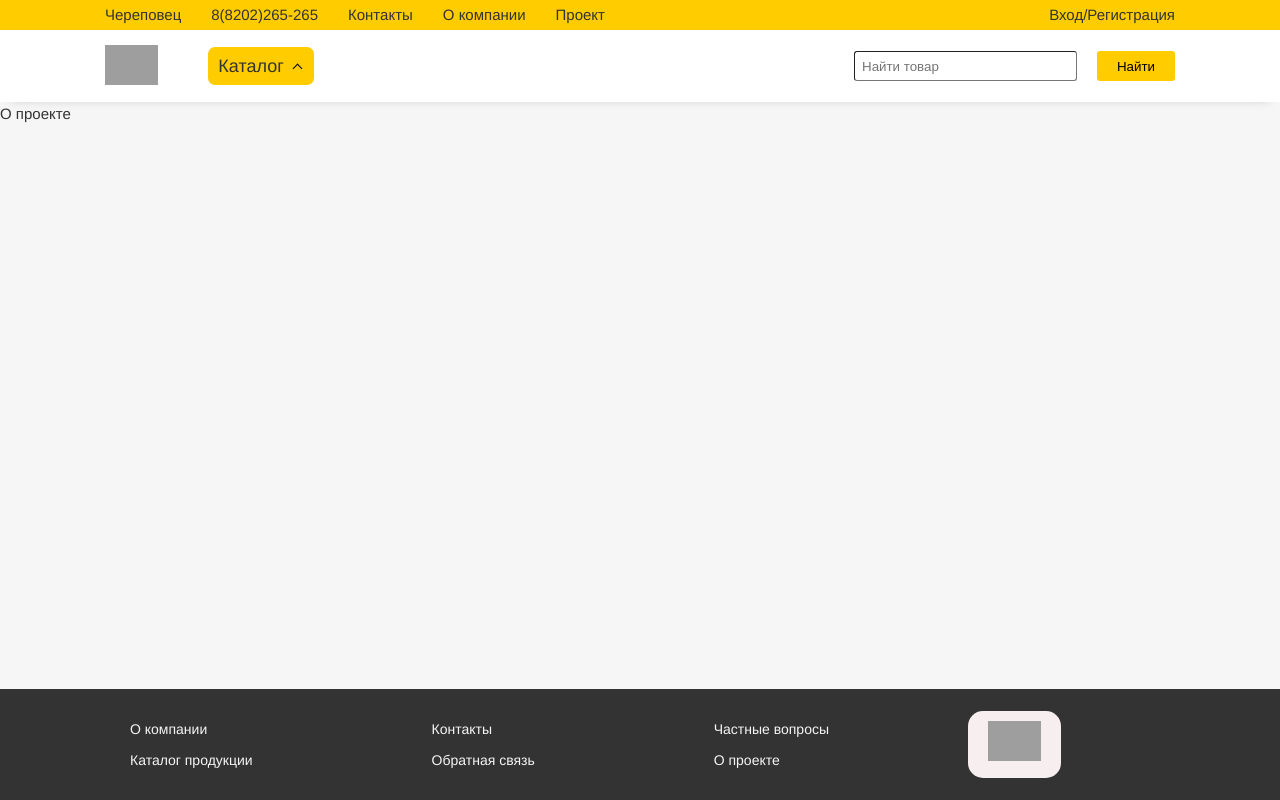
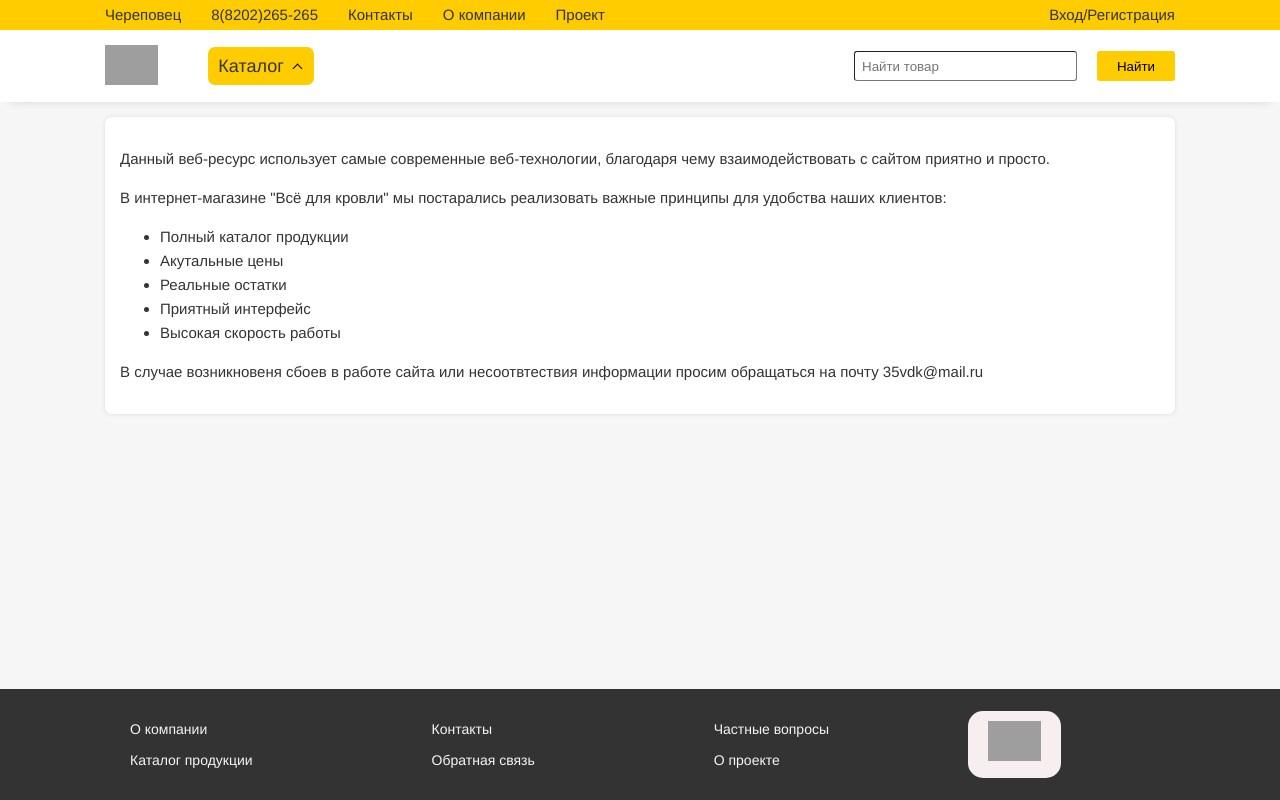
Before and after one commit to Rooseveltiny/ecommerce-FRONT, a Vue app: page / in a window 1280 px wide. Both pictures are taken after a click on the element "Проект". Built offline with nearby package versions, Linux system fonts and the light colour scheme; grey boxes are pictures that could not be loaded.

Commit message:
added about project
added about project page

```diff
--- a/src/components/Information/AboutProject.vue
+++ b/src/components/Information/AboutProject.vue
@@ -1,7 +1,21 @@
 <template>
 
 <div>
-    О проекте
+    <div class="container">
+        <div class="about_project_inner main_block_style main_block_style-less">
+            <p>Данный веб-ресурс использует самые современные веб-технологии, благодаря чему взаимодействовать с сайтом приятно и просто.</p>
+            <p>В интернет-магазине "Всё для кровли" мы постарались реализовать важные принципы для удобства наших клиентов:
+                <ul>
+                    <li>Полный каталог продукции</li>
+                    <li>Акутальные цены</li>
+                    <li>Реальные остатки</li>
+                    <li>Приятный интерфейс</li>
+                    <li>Высокая скорость работы</li>
+                </ul>
+            </p>
+            <p>В случае возникновеня сбоев в работе сайта или несоотвтествия информации просим обращаться на почту 35vdk@mail.ru</p>
+        </div>
+    </div>
 </div>
 
 </template>
```
